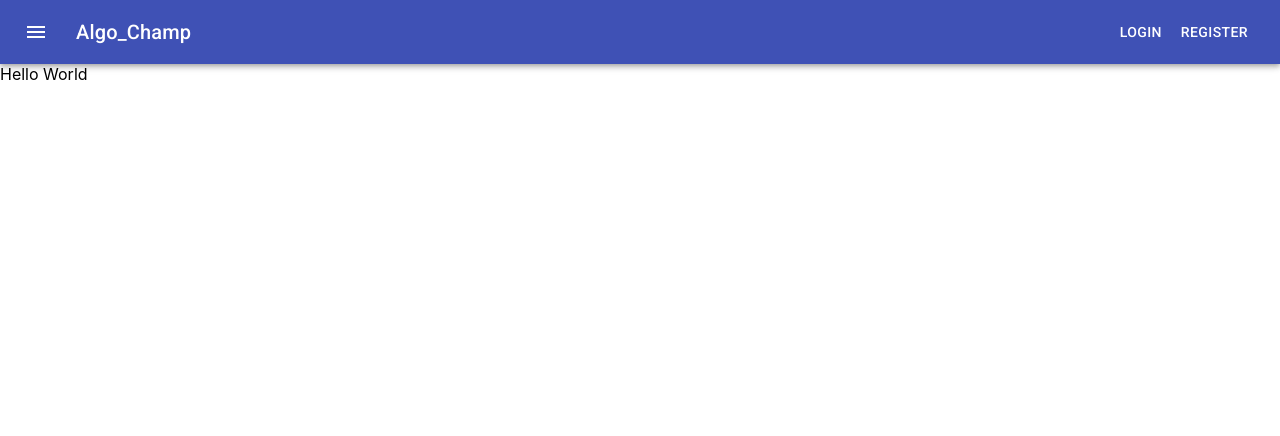
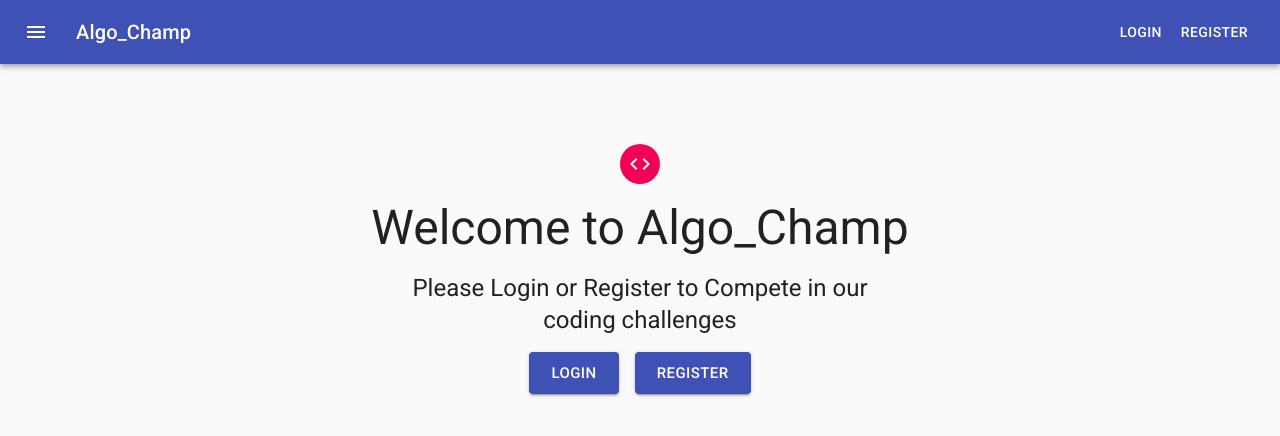
Before and after one commit to ccrum292/Algo_Champ, a React (Create React App) app in the folder client/: page / in a window 1280 px wide. Shown: the top 436 px of the page. Built offline with nearby package versions, Linux system fonts and the light colour scheme; no server answers.

Commit message:
added welcome page

```diff
--- a/client/src/components/App/App.js
+++ b/client/src/components/App/App.js
@@ -9,6 +9,7 @@ import API from "../../lib/API";
 import Navigation from "../../components/Navigation";
 import Register from "../../pages/Register";
 import Login from "../../pages/Login";
+import Welcome from "../../pages/Welcome";
 
 
 function App() {
@@ -36,9 +37,7 @@ function App() {
       <Navigation></Navigation>
       <Switch>
         <Route exact path="/">
-          <div>
-            Hello World
-          </div>
+          <Welcome></Welcome>
         </Route>
         <Route exact path="/register">
           <Register></Register>
--- a/client/src/pages/Login/index.js
+++ b/client/src/pages/Login/index.js
@@ -87,7 +87,7 @@ export default function Login() {
             </Grid>
             <Grid item>
               <Link href="/register" variant="body2">
-                {"Don't have an account? Sign Up"}
+                {"Don't have an account? Register"}
               </Link>
             </Grid>
           </Grid>
--- a/client/src/pages/Register/index.js
+++ b/client/src/pages/Register/index.js
@@ -118,7 +118,7 @@ export default function Register() {
           <Grid container justify="flex-end">
             <Grid item>
               <Link href="/login" variant="body2">
-                Already have an account? Sign in
+                Already have an account? Login
               </Link>
             </Grid>
           </Grid>
--- /dev/null
+++ b/client/src/pages/Welcome/index.js
@@ -0,0 +1,74 @@
+import React from 'react';
+import Avatar from '@material-ui/core/Avatar';
+import Button from '@material-ui/core/Button';
+import CssBaseline from '@material-ui/core/CssBaseline';
+import TextField from '@material-ui/core/TextField';
+// import Link from '@material-ui/core/Link';
+import Grid from '@material-ui/core/Grid';
+import CodeIcon from '@material-ui/icons/Code';
+import Typography from '@material-ui/core/Typography';
+import { makeStyles } from '@material-ui/core/styles';
+import Container from '@material-ui/core/Container';
+
+import { Link } from 'react-router-dom'
+
+
+const useStyles = makeStyles((theme) => ({
+  paper: {
+    marginTop: theme.spacing(8),
+    display: 'flex',
+    flexDirection: 'column',
+    alignItems: 'center',
+  },
+  avatar: {
+    margin: theme.spacing(2),
+    backgroundColor: theme.palette.secondary.main,
+  },
+  subHeading: {
+    margin: theme.spacing(2),
+    textAlign: "center"
+
+  },
+  link: {
+    color: '#fff',
+    textDecoration: 'none'
+  }
+
+}));
+
+export default function Login() {
+  const classes = useStyles();
+
+  return (
+    <Container component="main" maxWidth="sm">
+      <CssBaseline />
+      <div className={classes.paper}>
+        <Avatar className={classes.avatar}>
+          <CodeIcon />
+        </Avatar>
+        <Typography component="h1" variant="h3">
+          Welcome to Algo_Champ
+        </Typography>
+        <Typography className={classes.subHeading} variant="h5">
+          Please Login or Register to Compete in our coding challenges
+        </Typography>
+        <Grid container direction="row" justify="center" alignItems="center" spacing={2}>
+          <Grid item>
+            <Button size="large"  variant="contained" color="primary">
+              <Link className={classes.link} to="/login">
+                Login
+              </Link>
+            </Button>
+          </Grid>
+          <Grid item>
+            <Button size="large" variant="contained" color="primary">
+              <Link className={classes.link} to="/register">
+                Register
+              </Link>
+            </Button>
+          </Grid>
+        </Grid>
+      </div>
+    </Container>
+  );
+}
```
